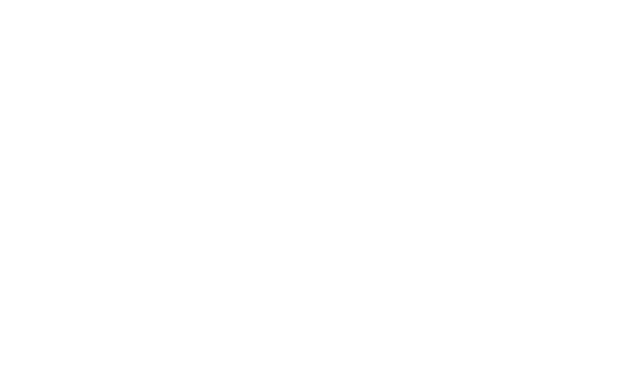
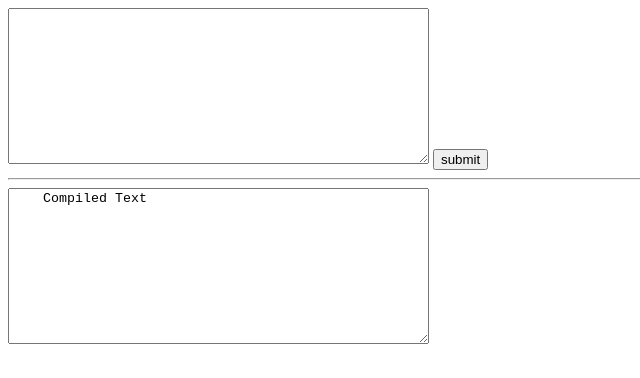
Before and after one commit to sinabakh/arendelle-js-core, a plain HTML site: page index.html in a window 1280 px wide. Shown: the whole page, without its empty margins (0-640 px from the left). Drawn offline with Linux system fonts and the light colour scheme.

Commit message:
Better index.html for testing

```diff
--- a/index.html
+++ b/index.html
@@ -5,13 +5,24 @@
   <script src="Arendelle.js"></script>
   <script src="./Jison/LexParse.js"></script>
   <script type="text/javascript">
-    var AST = exec("(space,1)");
+  function compile()
+  {
+    var AST = exec(document.getElementById("sourceTextBox").value);
     var arendelle = {context:"main", nodeNo:1};
     var res = AST.exec(arendelle);
     console.log("And the compiled JS: ");
     console.log(res);
+    document.getElementById("jsSourceTextBox").value = res;
+  }
   </script>
 </head>
 <body>
+  <textarea id="sourceTextBox" rows="10" cols="50">
+  </textarea>
+  <input type="button" value="submit" onClick="javascript:compile();" />
+  <hr>
+  <textarea id="jsSourceTextBox" rows="10" cols="50">
+    Compiled Text
+  </textarea>
 </body>
 </html>
```
